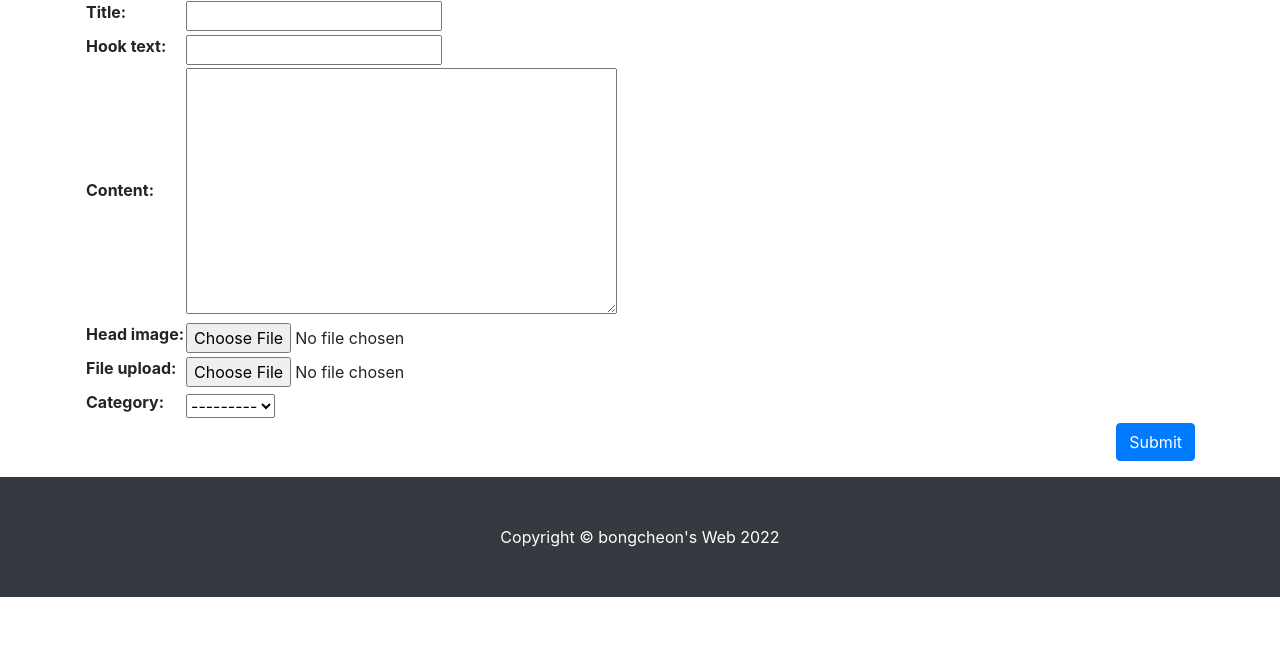
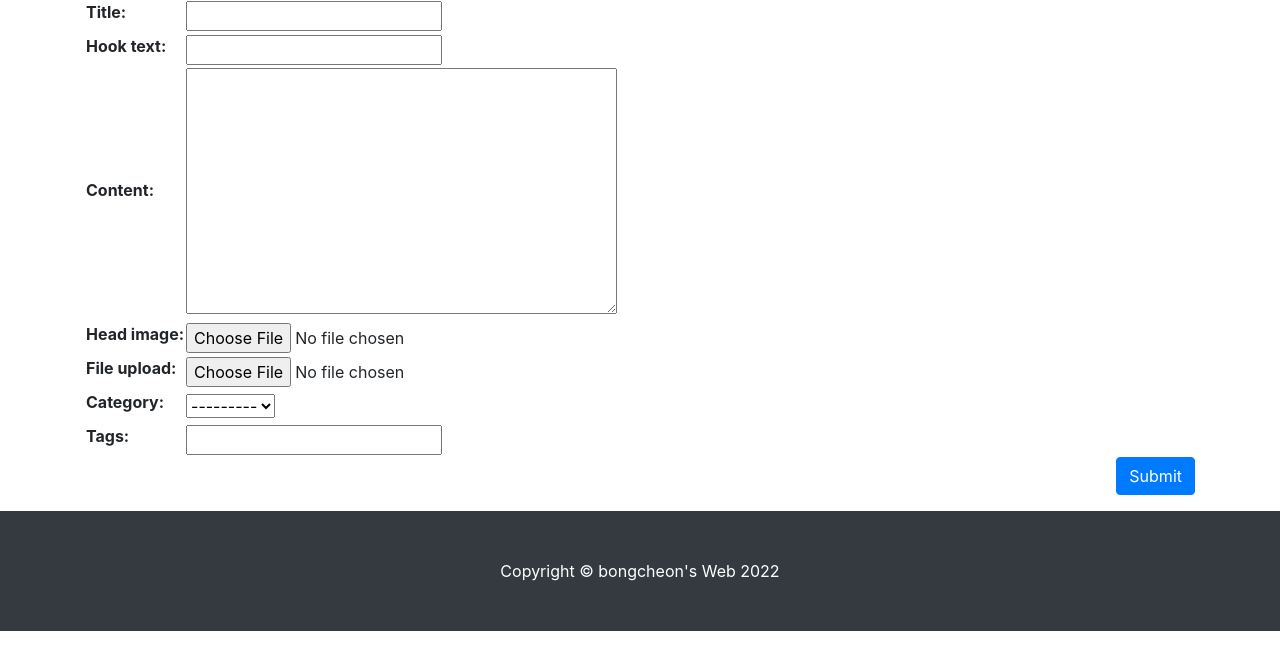
Before and after one commit to bongpodoal/blog_project, a Django app: page /blog/create_post/ in a window 1280 px wide. Shown: the part 154-800 px from the top of the page. Run offline with Django 4.2, Linux system fonts and the light colour scheme; the visitor is signed in with stand-in values (Sample User, id 1); data that the repository does not hold is empty; some libraries are stand-ins or nearby versions.

Commit message:
포스트를 수정할 때 텍스트로 태그 지정하기

```diff
--- a/blog/templates/blog/post_form.html
+++ b/blog/templates/blog/post_form.html
@@ -7,7 +7,11 @@
   <hr/>
   <form method="post" enctype="multipart/form-data">{% csrf_token %}
     <table>
-     {{ form }}
+        {{ form }}
+        <tr>
+            <th><label for="id_tags_str">Tags:</label></th>
+            <td><input type="text" name="tags_str" id="id_tags_str"></td>
+        </tr>
     </table>
     <button type="submit" class="btn btn-primary float-right">Submit</button>
   </form>
--- a/blog/views.py
+++ b/blog/views.py
@@ -1,8 +1,10 @@
 from django.shortcuts import render, redirect
 from django.views.generic import ListView, DetailView, CreateView, UpdateView
-from django.contrib.auth.mixins import LoginRequiredMixin
+from django.contrib.auth.mixins import LoginRequiredMixin, UserPassesTestMixin
+from django.utils.text import slugify
 from .models import Post, Category, Tag
 from django.core.exceptions import PermissionDenied
+
 
 class PostList(ListView):
     model = Post
@@ -25,6 +27,52 @@ class PostDetail(DetailView):
         return context
 
 
+class PostCreate(LoginRequiredMixin, UserPassesTestMixin, CreateView):
+    model = Post
+    fields = ['title', 'hook_text', 'content', 'head_image', 'file_upload', 'category']
+
+    def test_func(self):
+        return self.request.user.is_superuser or self.request.user.is_staff
+
+    def form_valid(self, form):
+        current_user = self.request.user
+        if current_user.is_authenticated and (current_user.is_staff or current_user.is_superuser):
+            form.instance.author = current_user
+            response = super(PostCreate, self).form_valid(form)
+
+            tags_str = self.request.POST.get('tags_str')
+            if tags_str:
+                tags_str = tags_str.strip()
+
+                tags_str = tags_str.replace(',', ';')
+                tags_list = tags_str.split(';')
+
+                for t in tags_list:
+                    t = t.strip()
+                    tag, is_tag_created = Tag.objects.get_or_create(name=t)
+                    if is_tag_created:
+                        tag.slug = slugify(t, allow_unicode=True)
+                        tag.save()
+                    self.object.tags.add(tag)
+
+            return response
+
+        else:
+            return redirect('/blog/')
+
+
+class PostUpdate(LoginRequiredMixin, UpdateView):
+    model = Post
+    fields = ['title', 'hook_text', 'content', 'head_image', 'file_upload', 'category', 'tags']
+    template_name = 'blog/post_update_form.html'
+
+    def dispatch(self, request, *args, **kwargs):
+        if request.user.is_authenticated and request.user == self.get_object().author:
+            return super(PostUpdate, self).dispatch(request, *args, **kwargs)
+        else:
+            raise PermissionDenied
+
+
 def category_page(request, slug):
     if slug == 'no_category':
         category = '미분류'
@@ -32,7 +80,6 @@ def category_page(request, slug):
     else:
         category = Category.objects.get(slug=slug)
         post_list = Post.objects.filter(category=category)
-
     return render(
         request,
         'blog/post_list.html',
@@ -43,10 +90,11 @@ def category_page(request, slug):
             'category': category,
         }
     )
+
+
 def tag_page(request, slug):
     tag = Tag.objects.get(slug=slug)
     post_list = tag.post_set.all()
-
     return render(
         request,
         'blog/post_list.html',
@@ -54,35 +102,9 @@ def tag_page(request, slug):
             'post_list': post_list,
             'tag': tag,
             'categories': Category.objects.all(),
-            'no_categories_post_count': Post.objects.filter(category=None).count(),
-
+            'no_category_post_count': Post.objects.filter(category=None).count(),
         }
     )
-class PostCreate(LoginRequiredMixin, CreateView):
-    model = Post
-    fields = ['title', 'hook_text', 'content', 'head_image', 'file_upload', 'category']
-
-    def form_valid(self, form):
-        current_user = self.request.user
-        if current_user.is_authenticated:
-            form.instance.author = current_user
-            return super(PostCreate, self).form_valid(form)
-        else:
-            return redirect('/blog/')
-
-class PostUpdate(LoginRequiredMixin, UpdateView):
-    model = Post
-    fields = ['title', 'hook_text', 'content', 'head_image', 'file_upload', 'category']
-
-    template_name = 'blog/post_update_form.html'
-
-def dispatch(self, request, *args, **kwargs):
-    if request.user.is_authenticated and request.user == self.get_object().author:
-        return super(PostUpdate, self).dispatch(request, *args, **kwargs)
-    else:
-        raise PermissionDenied
-
-
 # def index(request):
 #     posts = Post.objects.all().order_by('-pk')
 #
```
Also changed, not shown: blog/templates/blog/post_list.html (+8 -5 lines).
